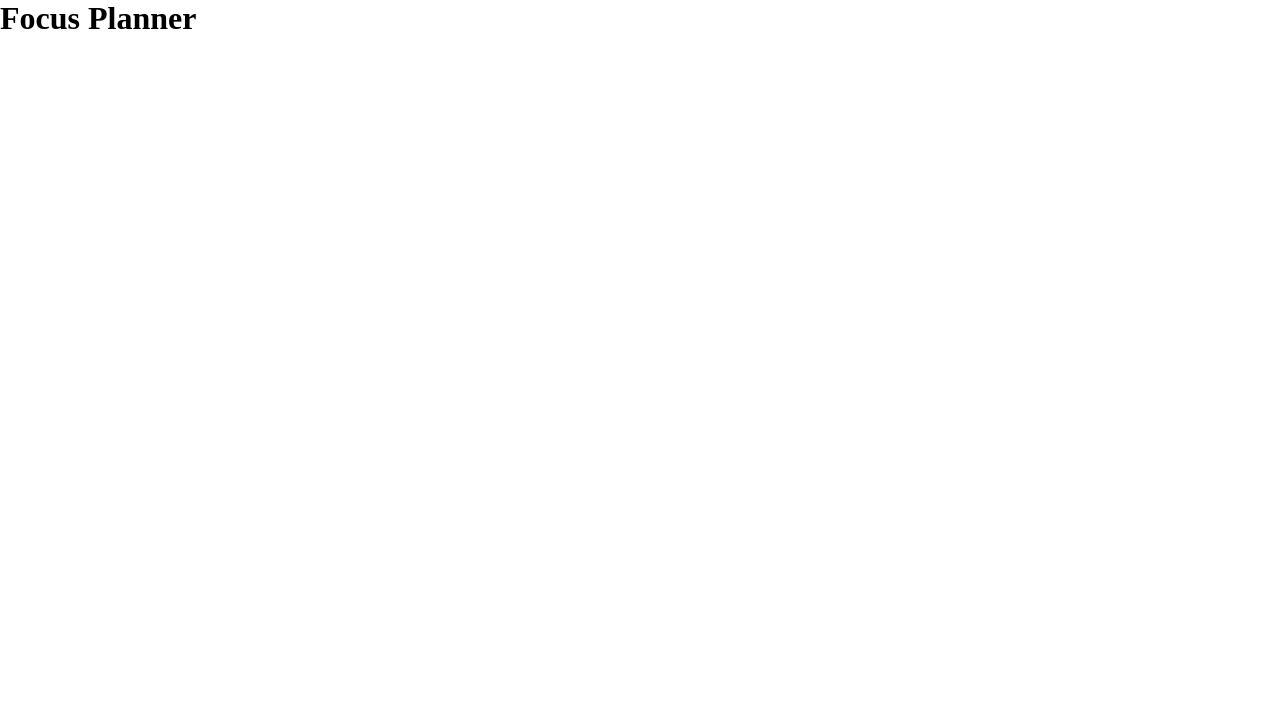
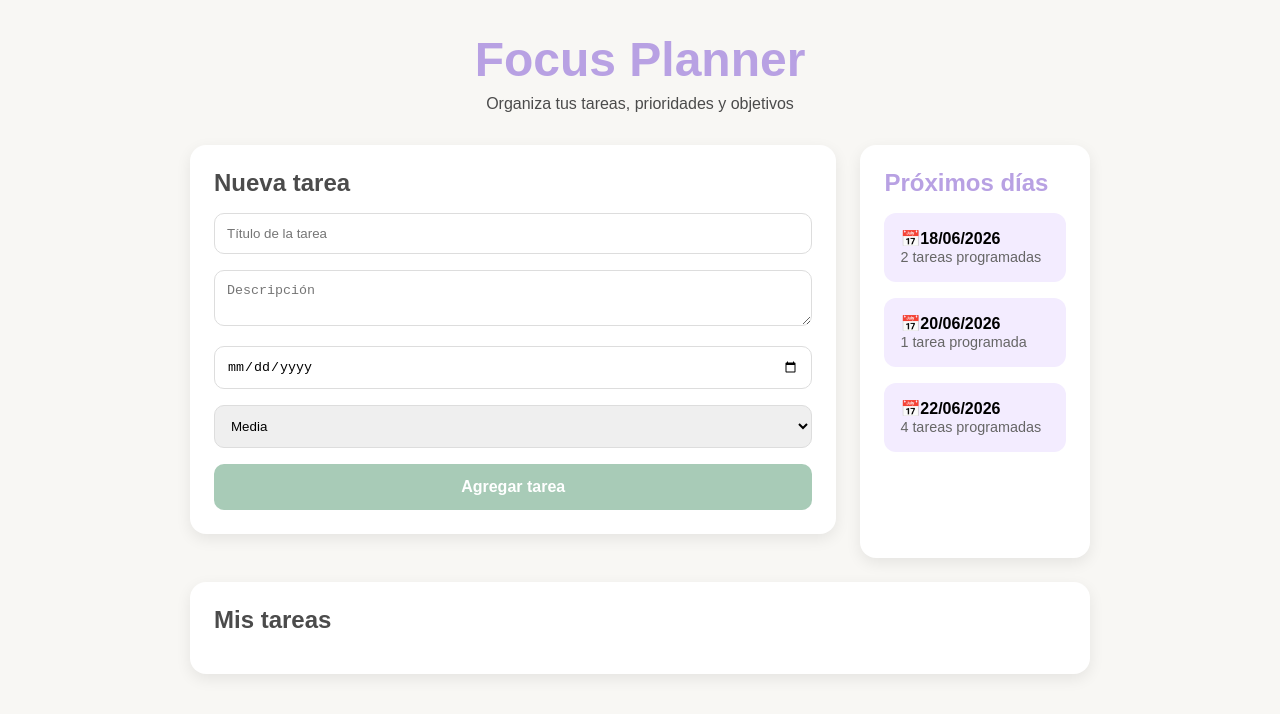
Before and after one commit to stellamarisl/focus-planner, a React (Vite) app: page / in a window 1280 px wide. Shown: the top 714 px of the page. Built offline with nearby package versions, Linux system fonts and the light colour scheme.

Commit message:
feat: agregar tareas con validacion

```diff
--- a/src/App.css
+++ b/src/App.css
@@ -1,3 +1,141 @@
 body{
   font-family:Arial, sans-serif;
 }
+.app {
+  min-height: 100vh;
+  background-color: #F8F7F4;
+  padding: 2rem;
+}
+
+.header {
+  text-align: center;
+  margin-bottom: 2rem;
+}
+
+.header h1 {
+  color: #B8A1E3;
+  font-size: 3rem;
+  margin-bottom: 0.5rem;
+}
+
+.header p {
+  color: #4B4B4B;
+}
+
+.container {
+  max-width: 900px;
+  margin: 0 auto;
+}
+
+.task-form,
+.task-list {
+  background: white;
+  padding: 1.5rem;
+  border-radius: 16px;
+  margin-bottom: 1.5rem;
+  box-shadow: 0 5px 15px rgba(0,0,0,0.08);
+}
+
+.task-form h2,
+.task-list h2 {
+  color: #4B4B4B;
+  margin-bottom: 1rem;
+}
+
+.task-form input,
+.task-form textarea,
+.task-form select {
+  width: 100%;
+  padding: 12px;
+  margin-bottom: 1rem;
+  border: 1px solid #ddd;
+  border-radius: 10px;
+}
+
+.task-form button {
+  width: 100%;
+  border: none;
+  padding: 14px;
+  border-radius: 10px;
+  cursor: pointer;
+  background-color: #A8CBB7;
+  color: white;
+  font-size: 1rem;
+  font-weight: bold;
+}
+
+.task-form button:hover {
+  opacity: 0.9;
+}
+
+.task-card {
+  border-left: 6px solid #E9A29B;
+  background-color: #fffaf9;
+  padding: 1rem;
+  border-radius: 12px;
+}
+
+.task-card h3 {
+  margin-bottom: 0.5rem;
+  color: #4B4B4B;
+}
+
+.task-card p {
+  margin-bottom: 0.5rem;
+  color: #666;
+}
+
+.task-card span {
+  color: #E9A29B;
+  font-weight: bold;
+}
+.task-date {
+  color: #777;
+  font-size: 0.9rem;
+  margin-bottom: 0.5rem;
+}
+.top-section {
+  display: flex;
+  gap: 1.5rem;
+  margin-bottom: 1.5rem;
+}
+
+.upcoming-tasks {
+  width: 280px;
+  background: white;
+  border-radius: 16px;
+  padding: 1.5rem;
+  box-shadow: 0 5px 15px rgba(0,0,0,0.08);
+}
+
+.upcoming-tasks h2 {
+  color: #B8A1E3;
+  margin-bottom: 1rem;
+}
+
+.upcoming-card {
+  background-color: #f3ecff;
+  border-radius: 12px;
+  padding: 1rem;
+  margin-bottom: 1rem;
+}
+
+.upcoming-card p {
+  margin: 0;
+  font-weight: bold;
+}
+
+.upcoming-card span {
+  color: #666;
+  font-size: 0.9rem;
+}
+
+@media (max-width: 768px) {
+  .top-section {
+    flex-direction: column;
+  }
+
+  .upcoming-tasks {
+    width: 100%;
+  }
+}
--- a/src/App.jsx
+++ b/src/App.jsx
@@ -1,10 +1,127 @@
+import { useState } from 'react';
+import './App.css';
+
 function App() {
+  const [tasks, setTasks] = useState([]);
+
+  const [title, setTitle] = useState('');
+  const [description, setDescription] = useState('');
+  const [date, setDate] = useState('');
+  const [priority, setPriority] = useState('Media');
+
+  function handleAddTask() {
+    if(!title.trim() || !description.trim() || !date){
+      alert("Completa todos los campos para agregar una tarea.");
+        return;
+    }
+    const newTask = {
+      id: Date.now(),
+      title,
+      description,
+      date,
+      priority,
+      completed: false,
+    };
+
+    setTasks([...tasks, newTask]);
+    setTitle('');
+    setDescription('');
+    setDate('');
+    setPriority('Media');
+  }
 
   return (
-    <>
-      <h1>Focus Planner</h1>
-    </>
-  )
+    <div className="app">
+      <header className="header">
+        <h1>Focus Planner</h1>
+        <p>Organiza tus tareas, prioridades y objetivos</p>
+      </header>
+
+        <main className="container">
+          <div className = "top-section">
+
+              <section className="task-form">
+                  <h2>Nueva tarea</h2>
+
+                  <input
+                  id="title"
+                  name="title"
+                  type="text"
+                  placeholder="Título de la tarea"
+                  value={title}
+                  onChange={(e) => setTitle(e.target.value)}
+                  />
+
+                  <textarea
+                  id="description"
+                  name="description"
+                  placeholder="Descripción"
+                  value={description}
+                  onChange={(e) => setDescription(e.target.value)}
+                  ></textarea>
+
+                  <input
+                  id="date"
+                  name="date"
+                  type="date"
+                  value={date}
+                  onChange={(e) => setDate(e.target.value)}
+                  />
+
+                <select
+                  id="priority"
+                  name="priority"
+                  value={priority}
+                  onChange={(e) => setPriority(e.target.value)}
+                >
+                  <option>Alta</option>
+                  <option>Media</option>
+                  <option>Baja</option>
+                </select>
+
+                <button onClick={handleAddTask}>Agregar tarea</button>
+              </section>
+
+            <aside className="upcoming-tasks">
+              <h2>Próximos días</h2>
+
+              <div className = "upcoming-card">
+                <p>📅18/06/2026</p>
+                <span> 2 tareas programadas</span>
+              </div>
+
+              <div className="upcoming-card">
+                <p> 📅20/06/2026</p>
+                <span>1 tarea programada</span>
+              </div>
+
+              <div className="upcoming-card">
+                <p> 📅22/06/2026</p>
+                <span>4 tareas programadas</span>
+              </div>
+
+            </aside>
+          </div>
+
+          <section className="task-list">
+            <h2>Mis tareas</h2>
+
+            {tasks.map((task) => (
+              <div key={task.id} className="task-card">
+                <h3>{task.title}</h3>
+                <p className="task-date">
+                  📅 {task.date}
+                </p>
+                <p>{task.description}</p>
+                <span>{task.priority} Prioridad</span>
+              </div>
+            ))}
+
+          </section>
+
+        </main>
+    </div>
+  );
 }
 
-export default App
+export default App;
```
